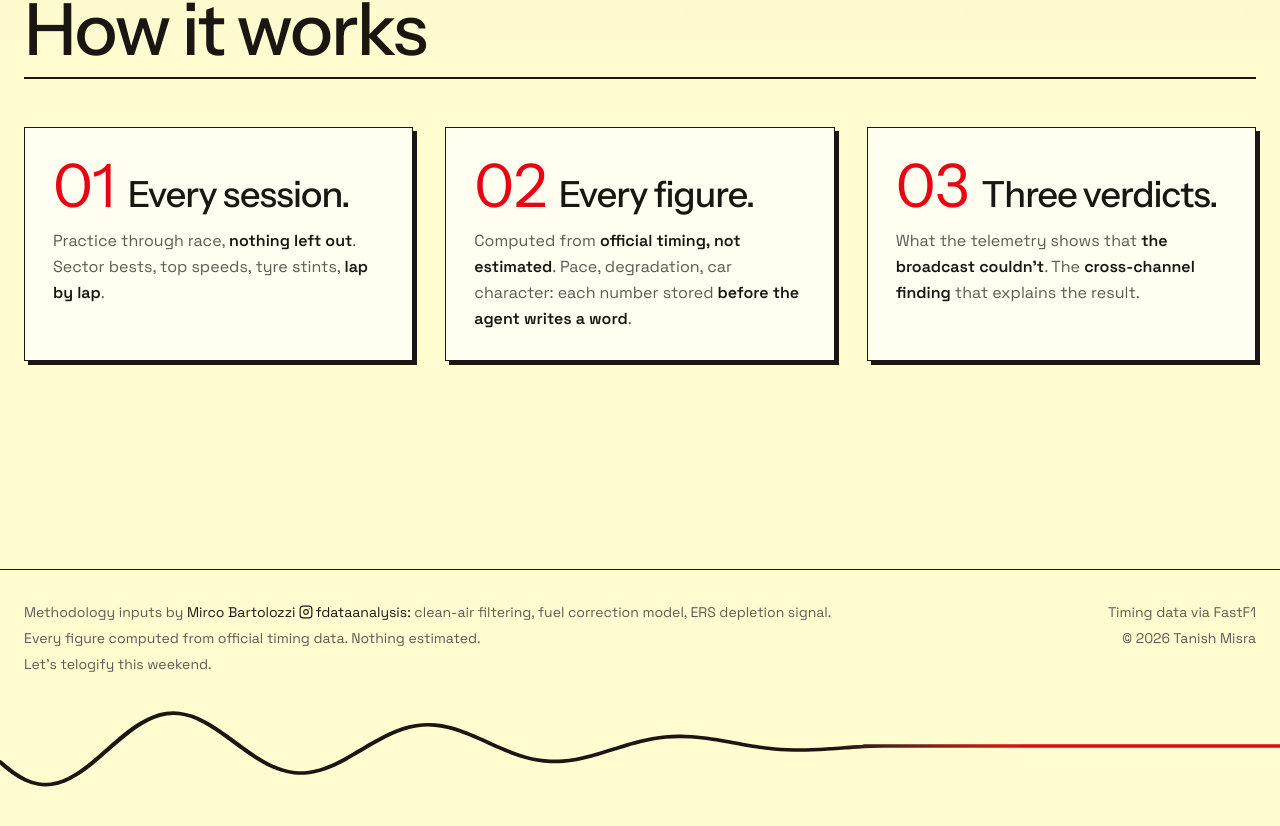
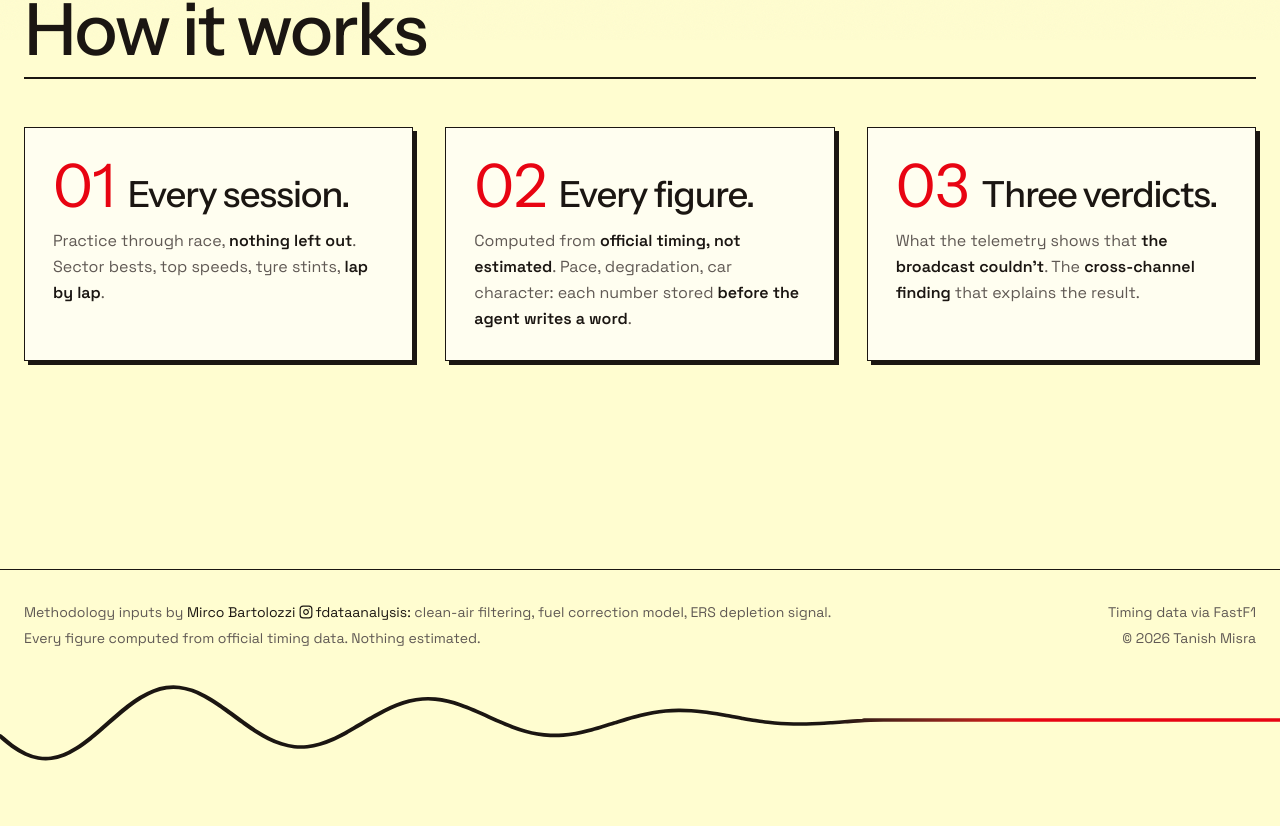
Before and after one commit to tanishmisra9/telogify, a React (Vite) app in the folder frontend/: page / in a window 1280 px wide. Shown: the part 760-1586 px from the top of the page. Built offline with nearby package versions, Linux system fonts and the light colour scheme; no server answers.

Commit message:
Remove "Let's telogify this weekend." from the footer
Leaves the left column at two lines (methodology credit + the "nothing
estimated" line), matching the right column's two, so the two stacks now
balance rather than running 3-against-2.

```diff
--- a/frontend/src/components/Footer.tsx
+++ b/frontend/src/components/Footer.tsx
@@ -87,7 +87,6 @@ export function Footer() {
               clean-air filtering, fuel correction model, ERS depletion signal.
             </p>
             <p className="text-sm text-muted">Every figure computed from official timing data. Nothing estimated.</p>
-            <p className="text-sm text-muted">Let&apos;s telogify this weekend.</p>
           </div>
           <div className="flex shrink-0 flex-col gap-1.5 sm:items-end sm:text-right">
             <p className="text-sm text-muted">Timing data via FastF1{year != null ? ` · ${year} season` : ''}</p>
```
